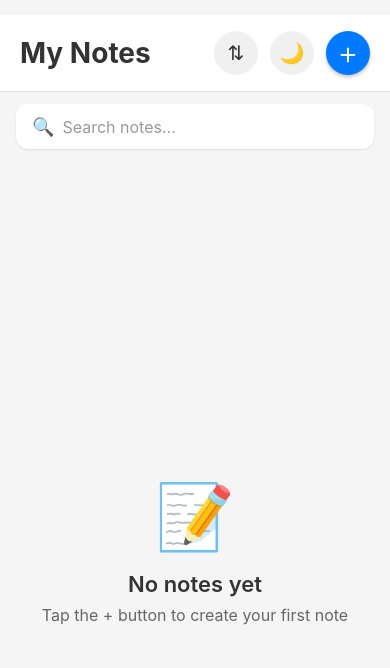
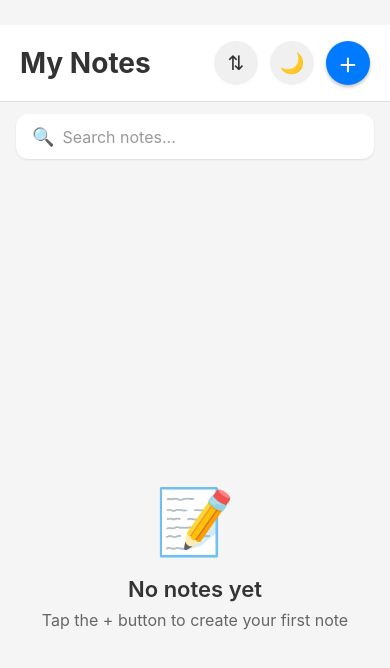
Before and after one commit to Kassy-ux/Notes-Folder, a React Native app: screen /Home in a window 390 px wide. Shown: the top 668 px of the page. Built offline with nearby package versions, Linux system fonts and the light colour scheme.

Commit message:
fix: increase padding from status bar in AddNoteScreen and HomeScreen for improved layout

```diff
--- a/src/screens/AddNoteScreen.js
+++ b/src/screens/AddNoteScreen.js
@@ -147,7 +147,7 @@ const styles = StyleSheet.create({
     container: {
         flex: 1,
         backgroundColor: '#fff',
-        paddingTop: 15, // Add more space from status bar
+        paddingTop: 25, // Add more space from status bar
     },
     keyboardView: {
         flex: 1,
--- a/src/screens/EditNoteScreen.js
+++ b/src/screens/EditNoteScreen.js
@@ -196,7 +196,7 @@ const styles = StyleSheet.create({
     container: {
         flex: 1,
         backgroundColor: '#fff',
-        paddingTop: 15, // Add more space from status bar
+        paddingTop: 25, // Add more space from status bar
     },
     keyboardView: {
         flex: 1,
--- a/src/screens/HomeScreen.js
+++ b/src/screens/HomeScreen.js
@@ -212,7 +212,7 @@ const styles = StyleSheet.create({
     container: {
         flex: 1,
         backgroundColor: '#f5f5f5',
-        paddingTop: 15, // Add more space from status bar
+        paddingTop: 25, // Add more space from status bar
     },
     header: {
         flexDirection: 'row',
```
